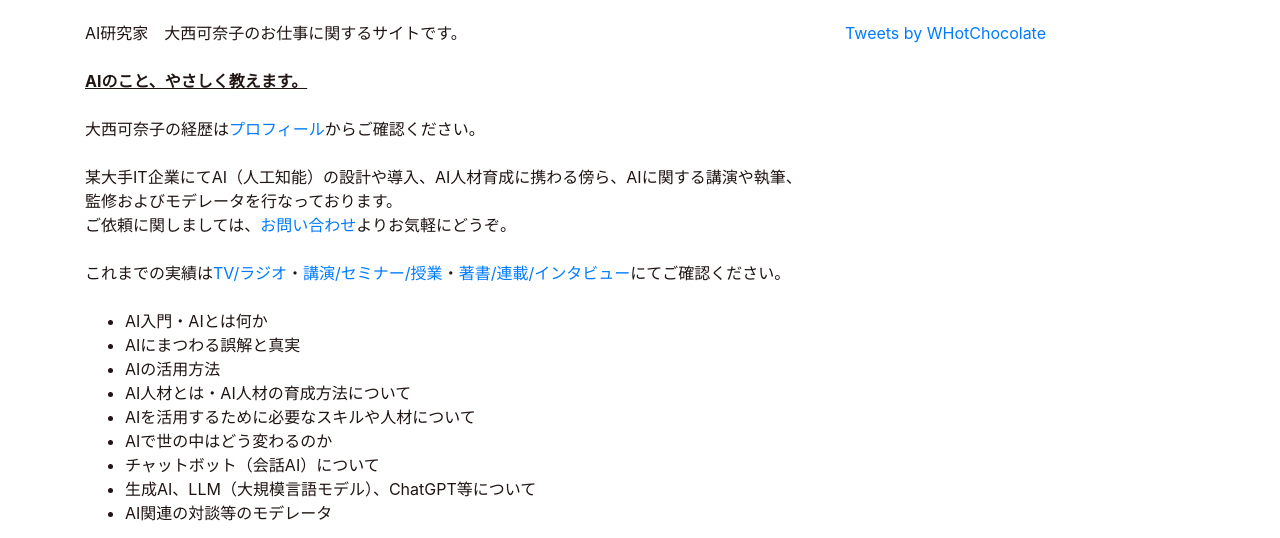
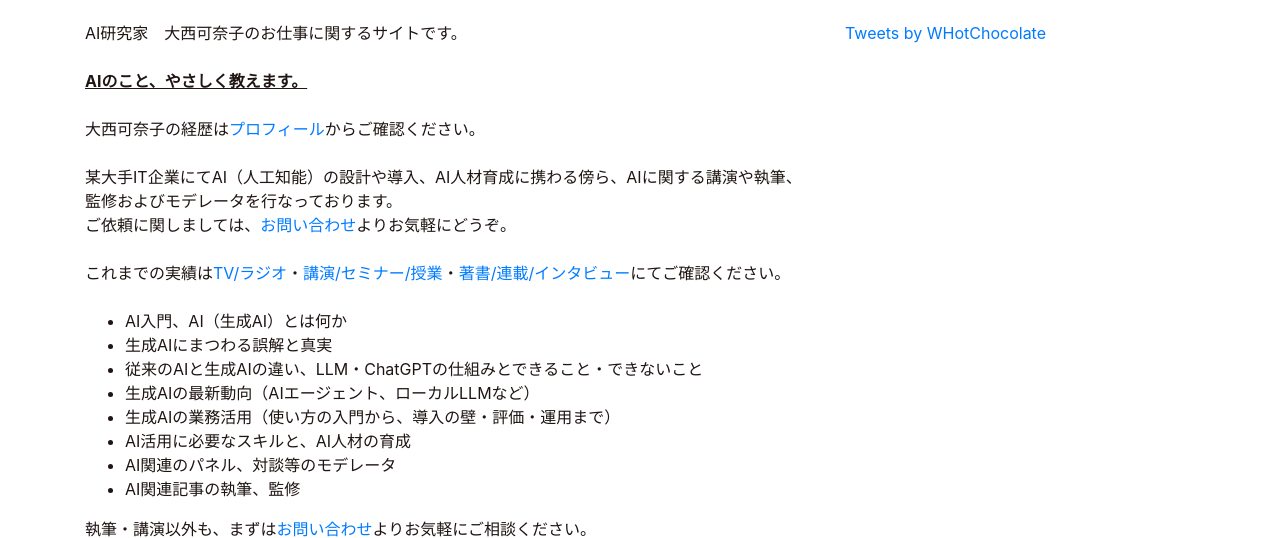
Before and after one commit to KanakoONISHI/HomePage, a plain HTML site: page index.html in a window 1280 px wide. Shown: the part 461-999 px from the top of the page. Drawn offline with nearby package versions, Linux system fonts and the light colour scheme.

Commit message:
Update index.html

```diff
--- a/index.html
+++ b/index.html
@@ -71,15 +71,14 @@
    これまでの実績は<a href="tv.html">TV/ラジオ</a>・<a href="lecture.html">講演/セミナー/授業</a>・<a href="book.html">著書/連載/インタビュー</a>にてご確認ください。<br><br>
 
    <ul>
-   <li>AI入門・AIとは何か</li>
-   <li>AIにまつわる誤解と真実</li>
-   <li>AIの活用方法</li>
-   <li>AI人材とは・AI人材の育成方法について</li>
-   <li>AIを活用するために必要なスキルや人材について</li>
-   <li>AIで世の中はどう変わるのか</li>
-   <li>チャットボット（会話AI）について</li>
-   <li>生成AI、LLM（大規模言語モデル）、ChatGPT等について</li>
-   <li>AI関連の対談等のモデレータ</li>
+     <li>AI入門、AI（生成AI）とは何か</li>
+     <li>生成AIにまつわる誤解と真実</li>
+     <li>従来のAIと生成AIの違い、LLM・ChatGPTの仕組みとできること・できないこと</li>
+     <li>生成AIの最新動向（AIエージェント、ローカルLLMなど）</li>
+     <li>生成AIの業務活用（使い方の入門から、導入の壁・評価・運用まで）</li>
+     <li>AI活用に必要なスキルと、AI人材の育成</li>
+     <li>AI関連のパネル、対談等のモデレータ</li>
+     <li>AI関連記事の執筆、監修</li>
    </ul>
 
    執筆・講演以外も、まずは<a href="contact.html">お問い合わせ</a>よりお気軽にご相談ください。<br>
```
